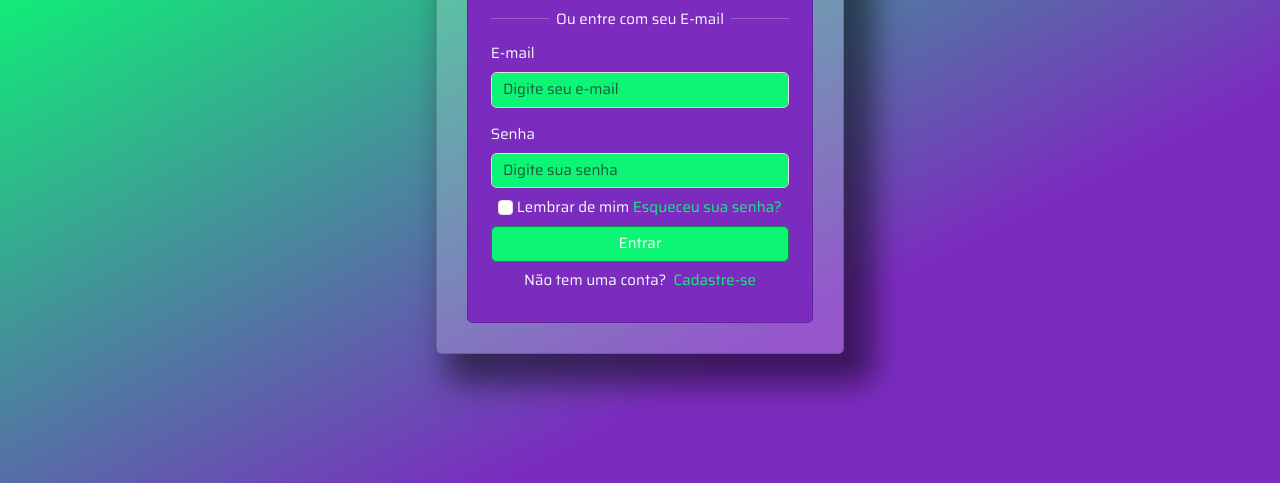
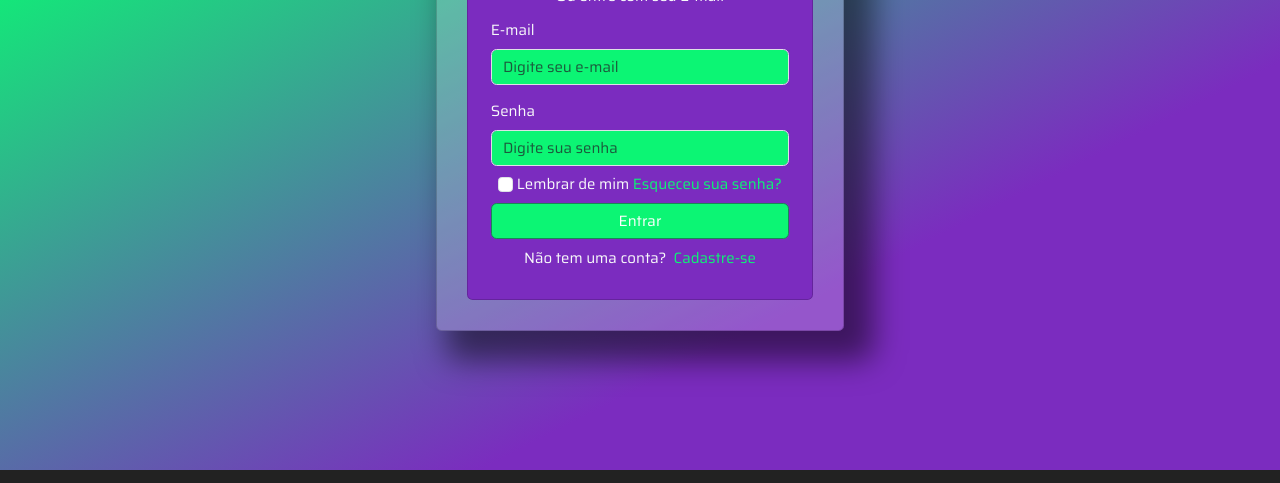
Before and after one commit to volpebits/Volpe, a plain HTML site: page pages/login.html in a window 1280 px wide. Shown: the part 402-885 px from the top of the page. Drawn offline with nearby package versions, Linux system fonts and the light colour scheme; a web font is replaced by a local one.

Commit message:
fix: remove s login page

```diff
--- a/pages/login.html
+++ b/pages/login.html
@@ -6,12 +6,11 @@
     <meta name="viewport" content="width=device-width, initial-scale=1.0">
     <title>login</title>
     <link href="https://cdn.jsdelivr.net/npm/bootstrap@5.3.5/dist/css/bootstrap.min.css" rel="stylesheet"
-        integrity="sha384-SgOJa3DmI69IUzQ2PVdRZhwQ+dy64/BUtbMJw1MZ8t5HZApcHrRKUc4W0kG879m7" crossorigin="anonymous">
+    integrity="sha384-SgOJa3DmI69IUzQ2PVdRZhwQ+dy64/BUtbMJw1MZ8t5HZApcHrRKUc4W0kG879m7" crossorigin="anonymous">
+    <link rel="stylesheet" href="/assets/css/global.css">
+    <link rel="stylesheet" href="/assets/css/header.css">
+    <link rel="stylesheet" href="/assets/css/footer.css">
     <link rel="stylesheet" href="/assets/css/login.css">
-    <link rel="stylesheet" href="/assets/css/global.css">
-    <link rel="stylesheet" href="/assets/css/header.css">s
-    <link rel="stylesheet" href="/assets/css/footer.css">
-
 </head>
 
 <body>
```
